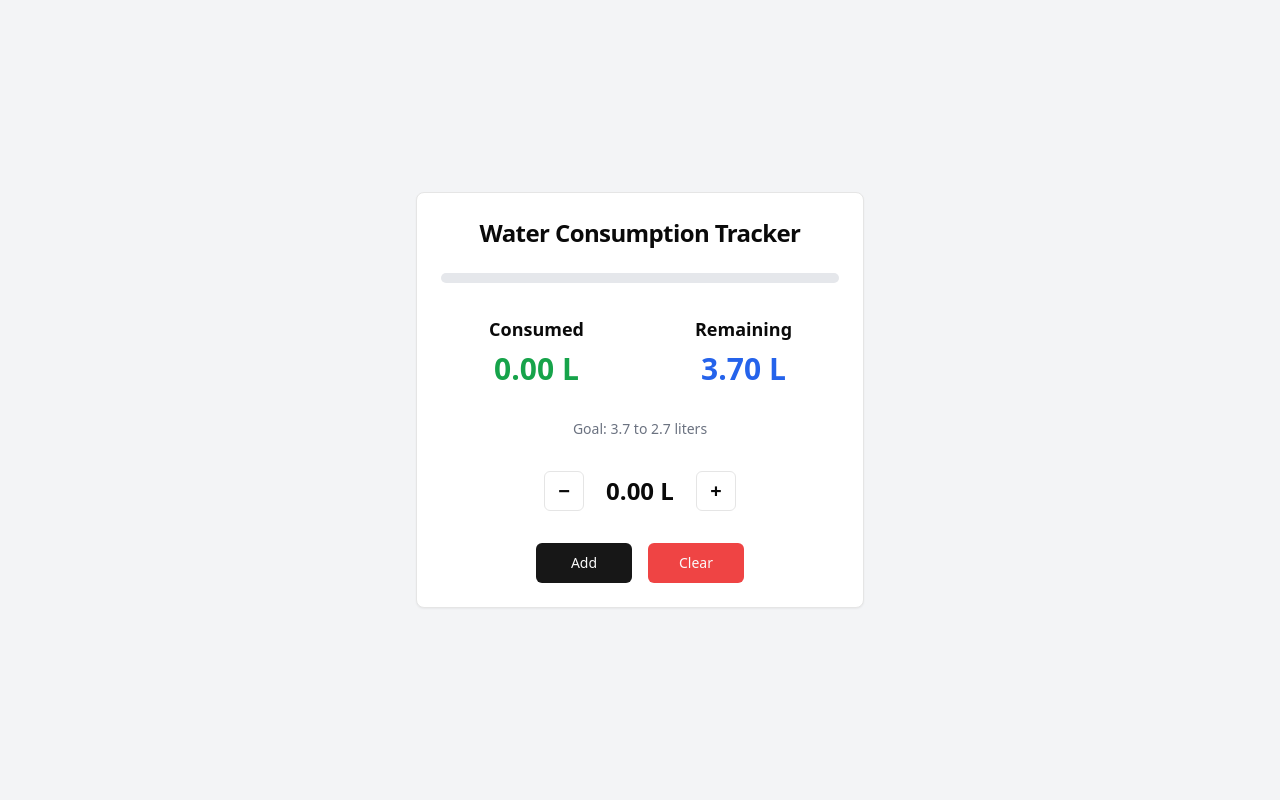
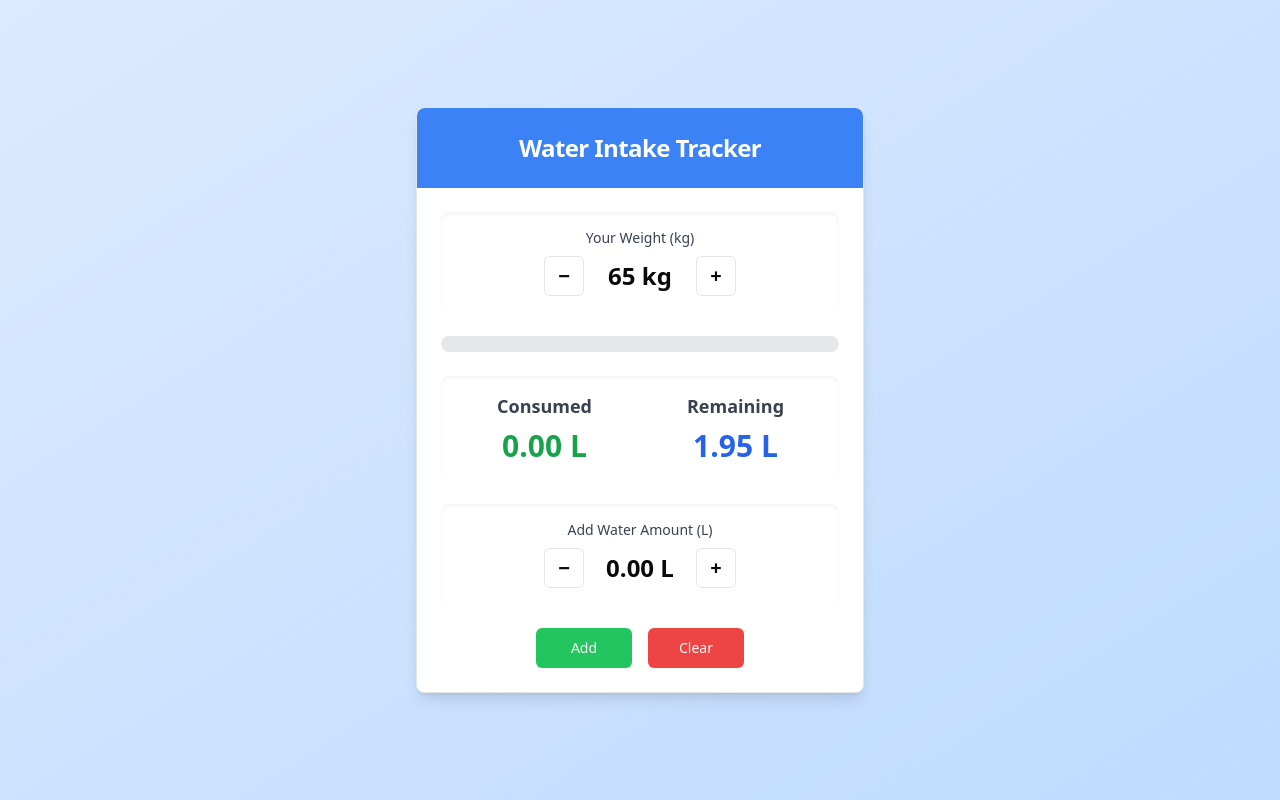
Before and after one commit to shafiullm/llm-tasks-react, a React (Vite) app: page / in a window 1280 px wide. Built offline with nearby package versions, Linux system fonts and the light colour scheme.

Commit message:
update task :40921

```diff
--- a/src/App.jsx
+++ b/src/App.jsx
@@ -2,33 +2,26 @@ import React, { useState, useEffect } from "react";
 import { Card, CardContent, CardHeader, CardTitle } from "@/components/ui/card";
 import { Button } from "@/components/ui/button";
 
-const DAILY_WATER_GOAL = {
-  min: 2.7,
-  max: 3.7,
-};
-
-const CONSUMPTION_LEVELS = {
-  low: 1.7,
-  medium: 2.7,
-  high: 3.7,
+const calculateWaterGoal = (weight) => {
+  return Number((weight * 0.03).toFixed(2));
 };
 
 export default function App() {
-  const [waterRemaining, setWaterRemaining] = useState(DAILY_WATER_GOAL.max);
+  const [weight, setWeight] = useState(65);
+  const [waterGoal, setWaterGoal] = useState(calculateWaterGoal(50));
   const [waterConsumed, setWaterConsumed] = useState(0);
   const [inputAmount, setInputAmount] = useState(0.0);
 
   useEffect(() => {
-    const newWaterRemaining = Math.max(DAILY_WATER_GOAL.max - waterConsumed, 0);
-    setWaterRemaining(Number(newWaterRemaining.toFixed(2)));
-  }, [waterConsumed]);
+    setWaterGoal(calculateWaterGoal(weight));
+  }, [weight]);
 
-  const handleIncrement = () => {
-    setInputAmount((prev) => Number((prev + 0.25).toFixed(2)));
+  const handleWeightChange = (amount) => {
+    setWeight((prev) => Math.max(prev + amount, 1));
   };
 
-  const handleDecrement = () => {
-    setInputAmount((prev) => Math.max(Number((prev - 0.25).toFixed(2)), 0));
+  const handleInputChange = (amount) => {
+    setInputAmount((prev) => Math.max(Number((prev + amount).toFixed(2)), 0));
   };
 
   const handleAdd = () => {
@@ -41,60 +34,90 @@ export default function App() {
     setInputAmount(0.0);
   };
 
-  const getProgressColor = (consumed) => {
-    if (consumed >= CONSUMPTION_LEVELS.high) return "bg-red-500";
-    if (consumed >= CONSUMPTION_LEVELS.medium) return "bg-green-500";
-    if (consumed >= CONSUMPTION_LEVELS.low) return "bg-yellow-500";
-    return "bg-red-500";
+  const getProgressColor = (consumed, goal) => {
+    const percentage = (consumed / goal) * 100;
+    if (percentage > 150 || percentage < 50) return "bg-red-500";
+    if (percentage >= 100) return "bg-green-500";
+    return "bg-yellow-500";
   };
 
-  const progressPercentage = Math.min(
-    (waterConsumed / DAILY_WATER_GOAL.max) * 100,
-    100
-  );
+  const progressPercentage = Math.min((waterConsumed / waterGoal) * 100, 150);
+  const waterRemaining = Math.max(waterGoal - waterConsumed, 0).toFixed(2);
 
   return (
-    <div className="min-h-screen bg-gray-100 flex items-center justify-center p-4">
-      <Card className="w-full max-w-md">
-        <CardHeader>
+    <div className="min-h-screen bg-gradient-to-br from-blue-100 to-blue-200 flex items-center justify-center p-4">
+      <Card className="w-full max-w-md shadow-lg">
+        <CardHeader className="bg-blue-500 text-white rounded-t-lg">
           <CardTitle className="text-2xl font-bold text-center">
-            Water Consumption Tracker
+            Water Intake Tracker
           </CardTitle>
         </CardHeader>
-        <CardContent className="space-y-8">
-          <div className="w-full bg-gray-200 rounded-full h-2.5 dark:bg-gray-700">
+        <CardContent className="space-y-6 p-6">
+          <div className="bg-white p-4 rounded-lg shadow-inner">
+            <p className="text-sm font-medium text-center text-gray-700 mb-2">
+              Your Weight (kg)
+            </p>
+            <div className="flex items-center justify-center space-x-4">
+              <Button
+                variant="outline"
+                size="icon"
+                onClick={() => handleWeightChange(-1)}
+                className="h-10 w-10 text-xl font-bold"
+              >
+                −
+              </Button>
+              <span className="text-2xl font-bold w-20 text-center">
+                {weight} kg
+              </span>
+              <Button
+                variant="outline"
+                size="icon"
+                onClick={() => handleWeightChange(1)}
+                className="h-10 w-10 text-xl font-bold"
+              >
+                +
+              </Button>
+            </div>
+          </div>
+
+          <div className="w-full bg-gray-200 rounded-full h-4 dark:bg-gray-700 overflow-hidden">
             <div
-              className={`h-2.5 rounded-full ${getProgressColor(
-                waterConsumed
-              )}`}
+              className={`h-4 ${getProgressColor(
+                waterConsumed,
+                waterGoal
+              )} transition-all duration-300 ease-in-out`}
               style={{ width: `${progressPercentage}%` }}
             ></div>
           </div>
 
-          <div className="grid grid-cols-2 gap-4">
+          <div className="grid grid-cols-2 gap-4 bg-white p-4 rounded-lg shadow-inner">
             <div className="text-center">
-              <p className="text-lg font-semibold mb-2">Consumed</p>
+              <p className="text-lg font-semibold mb-2 text-gray-700">
+                Consumed
+              </p>
               <p className="text-3xl font-bold text-green-600">
                 {waterConsumed.toFixed(2)} L
               </p>
             </div>
             <div className="text-center">
-              <p className="text-lg font-semibold mb-2">Remaining</p>
+              <p className="text-lg font-semibold mb-2 text-gray-700">
+                Remaining
+              </p>
               <p className="text-3xl font-bold text-blue-600">
-                {waterRemaining.toFixed(2)} L
+                {waterRemaining} L
               </p>
             </div>
           </div>
 
-          <p className="text-sm text-gray-500 text-center">
-            Goal: {DAILY_WATER_GOAL.max} to {DAILY_WATER_GOAL.min} liters
+          <div className="bg-white p-4 rounded-lg shadow-inner">
+            <p className="text-sm font-medium text-center text-gray-700 mb-2">
+              Add Water Amount (L)
             </p>
-
             <div className="flex items-center justify-center space-x-4">
               <Button
                 variant="outline"
                 size="icon"
-              onClick={handleDecrement}
+                onClick={() => handleInputChange(-0.25)}
                 className="h-10 w-10 text-xl font-bold"
               >
                 −
@@ -105,15 +128,19 @@ export default function App() {
               <Button
                 variant="outline"
                 size="icon"
-              onClick={handleIncrement}
+                onClick={() => handleInputChange(0.25)}
                 className="h-10 w-10 text-xl font-bold"
               >
                 +
               </Button>
             </div>
+          </div>
 
           <div className="flex justify-center space-x-4">
-            <Button onClick={handleAdd} className="w-24">
+            <Button
+              onClick={handleAdd}
+              className="w-24 bg-green-500 hover:bg-green-600"
+            >
               Add
             </Button>
             <Button
```
Lines whose indentation alone changed are shown as unchanged.
